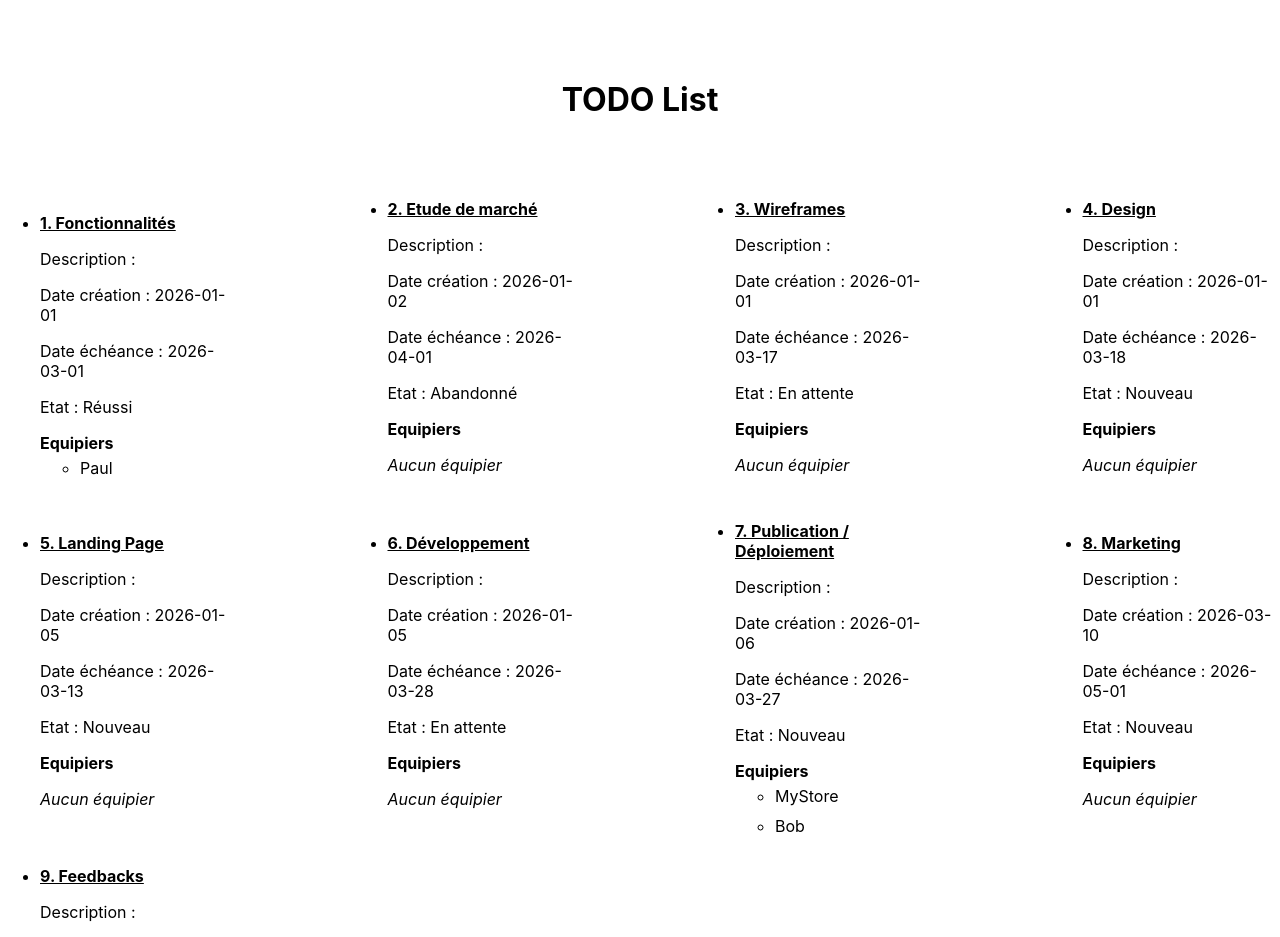
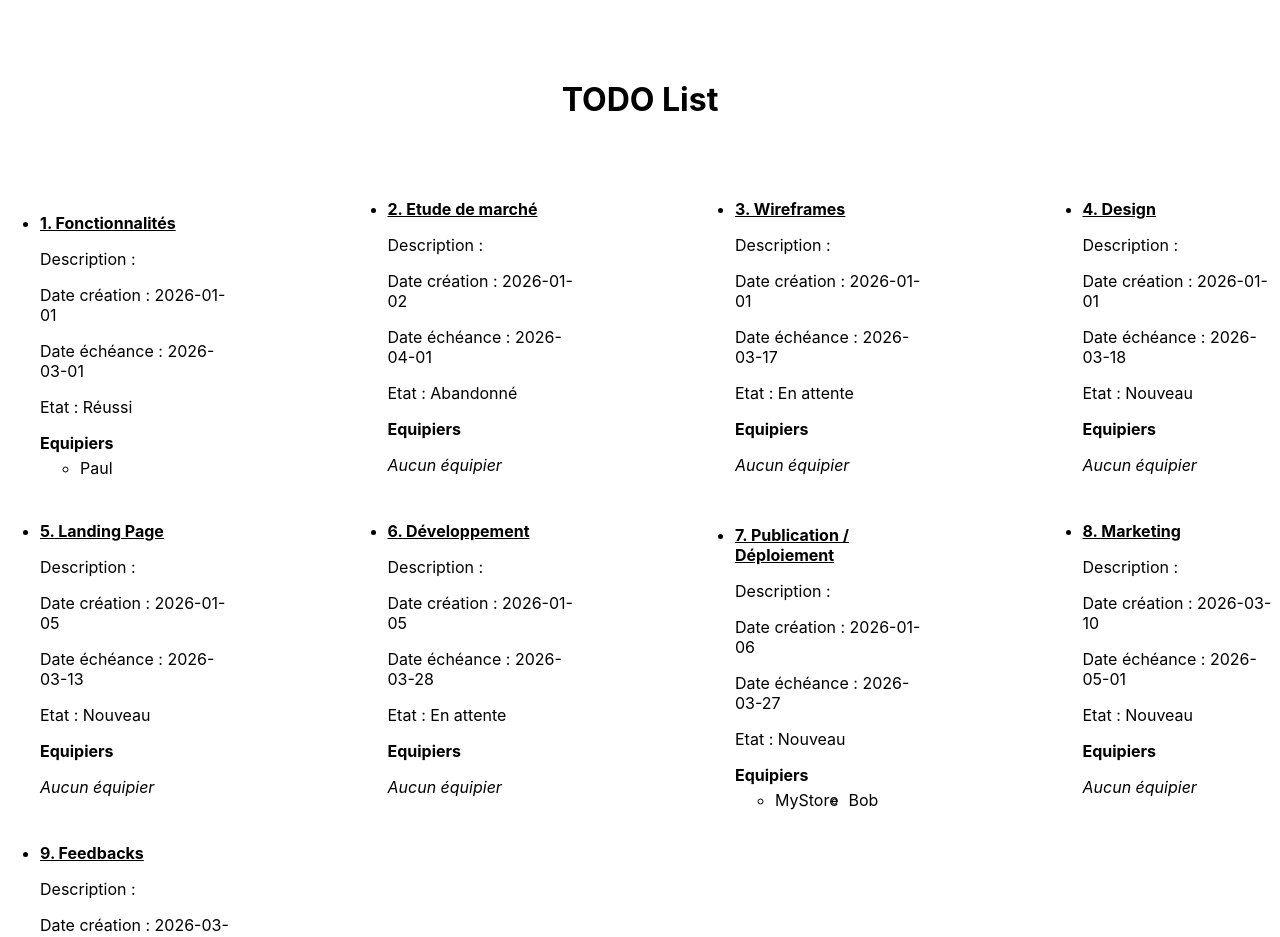
Before and after one commit to AHAMED-Nasser/ToDo_React, a React (Create React App) app in the folder app/: page / in a window 1280 px wide. Shown: the top 937 px of the page. Built offline with nearby package versions, Linux system fonts and the light colour scheme.

Commit message:
maj : rangement en grille des noms d'équipes

```diff
--- a/app/src/css/TaskList.css
+++ b/app/src/css/TaskList.css
@@ -11,8 +11,8 @@ ul {
 }
 
 .team-list {
-    display: flex;
-    flex-direction: column;
+    display: grid;
+    grid-template-columns: repeat(3, 1fr);
     align-items: start;
     gap: 10px;
     margin-top: 5px;
```
